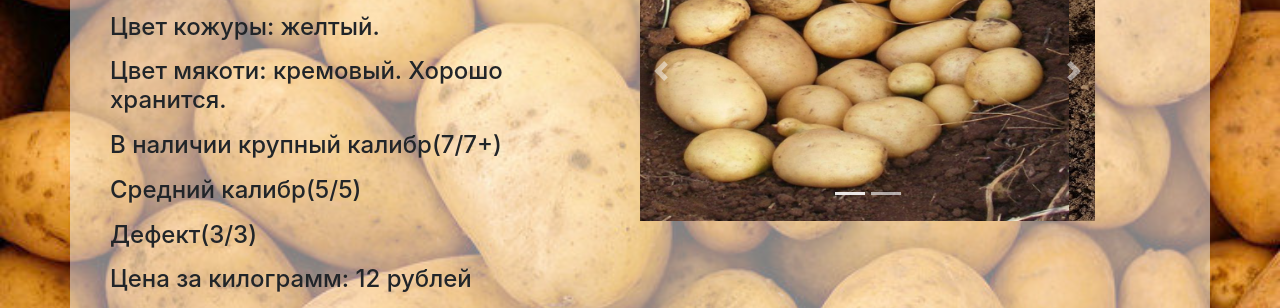
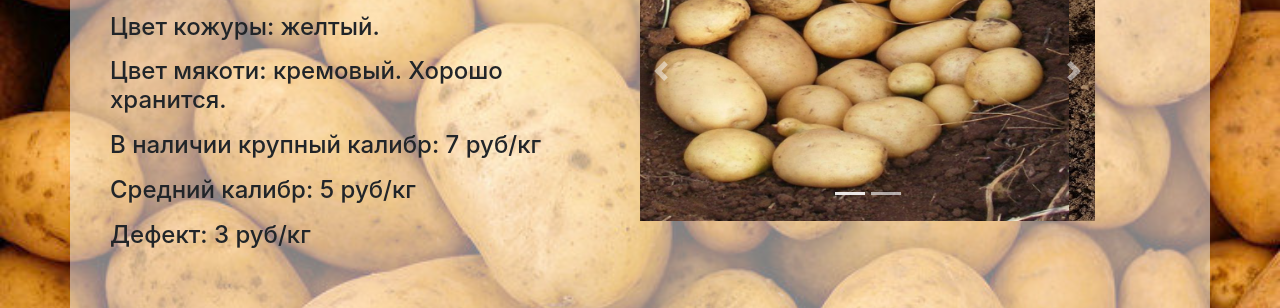
Before and after one commit to VasyaXXI/agro-opt-2019.github.io, a plain HTML site: page index.html in a window 1280 px wide. Shown: the part 252-560 px from the top of the page. Drawn offline with nearby package versions, Linux system fonts and the light colour scheme; a web font is replaced by a local one.

Commit message:
Update index.html

```diff
--- a/index.html
+++ b/index.html
@@ -42,10 +42,9 @@
             <h4><p>Форма: овальные клубни.</p>
             <p>Цвет кожуры: желтый.</p>
             <p>Цвет мякоти: кремовый. Хорошо хранится.</p>
-            <p>В наличии крупный калибр(7/7+)</p>
-            <p>Средний калибр(5/5)</p>
-            <p>Дефект(3/3)</p>
-            <p>Цена за килограмм: 12 рублей</p></h4>
+            <p>В наличии крупный калибр: 7 руб/кг</p>
+            <p>Средний калибр: 5 руб/кг</p>
+            <p>Дефект: 3 руб/кг</p></h4>
           </div>
           <div class="container col-md-12 col-lg-6">
             <div id="carouselExampleControls" class="carousel slide col-12 cc" data-ride="carousel">
```
